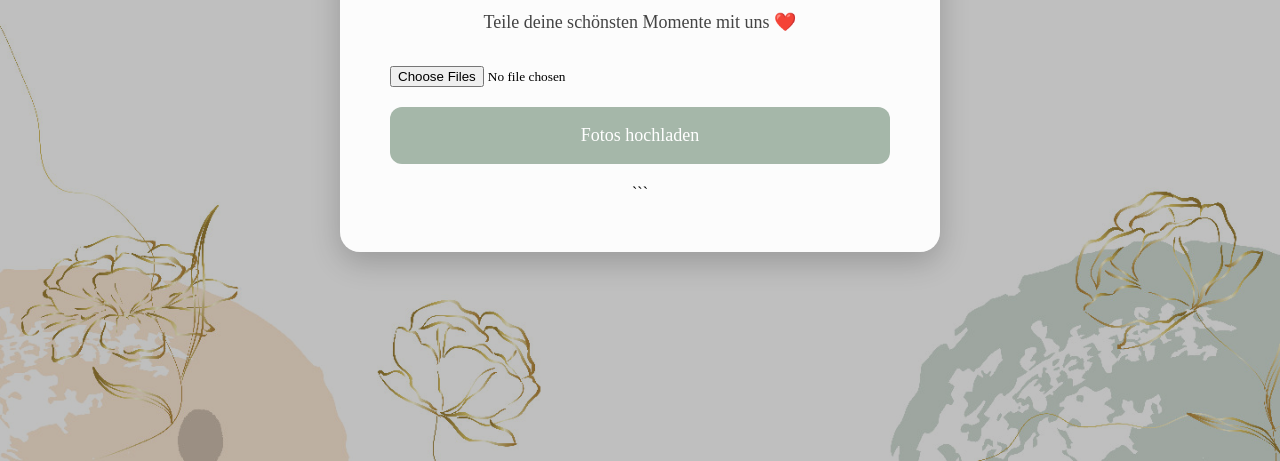
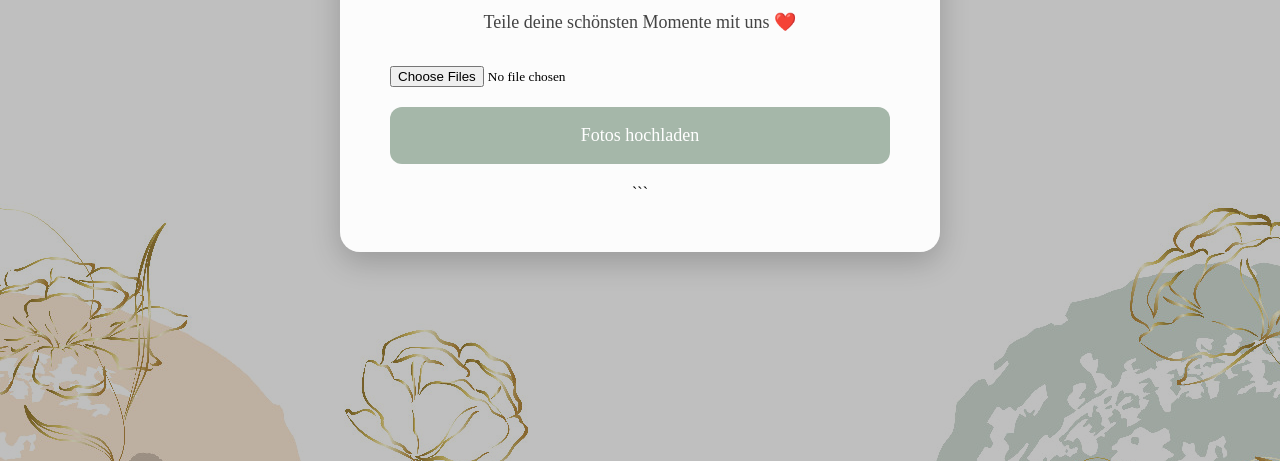
Before and after one commit to Bastei5000/hochzeit-fotos, a plain HTML site: page index.html in a window 1280 px wide. Shown: the part 339-800 px from the top of the page. Drawn offline with Linux system fonts and the light colour scheme.

Commit message:
Update index.html

```diff
--- a/index.html
+++ b/index.html
@@ -12,9 +12,9 @@
       margin:0;
       height:100vh;
 
-      /* PC / Desktop Hintergrundbild */
+      /* PC / Desktop Hintergrundbild in Originalgröße */
       background-image: url('hintergrund-pc.jpeg');
-      background-size: cover;
+      background-size: auto; /* Originalgröße */
       background-position: center;
       background-repeat: no-repeat;
 
```
